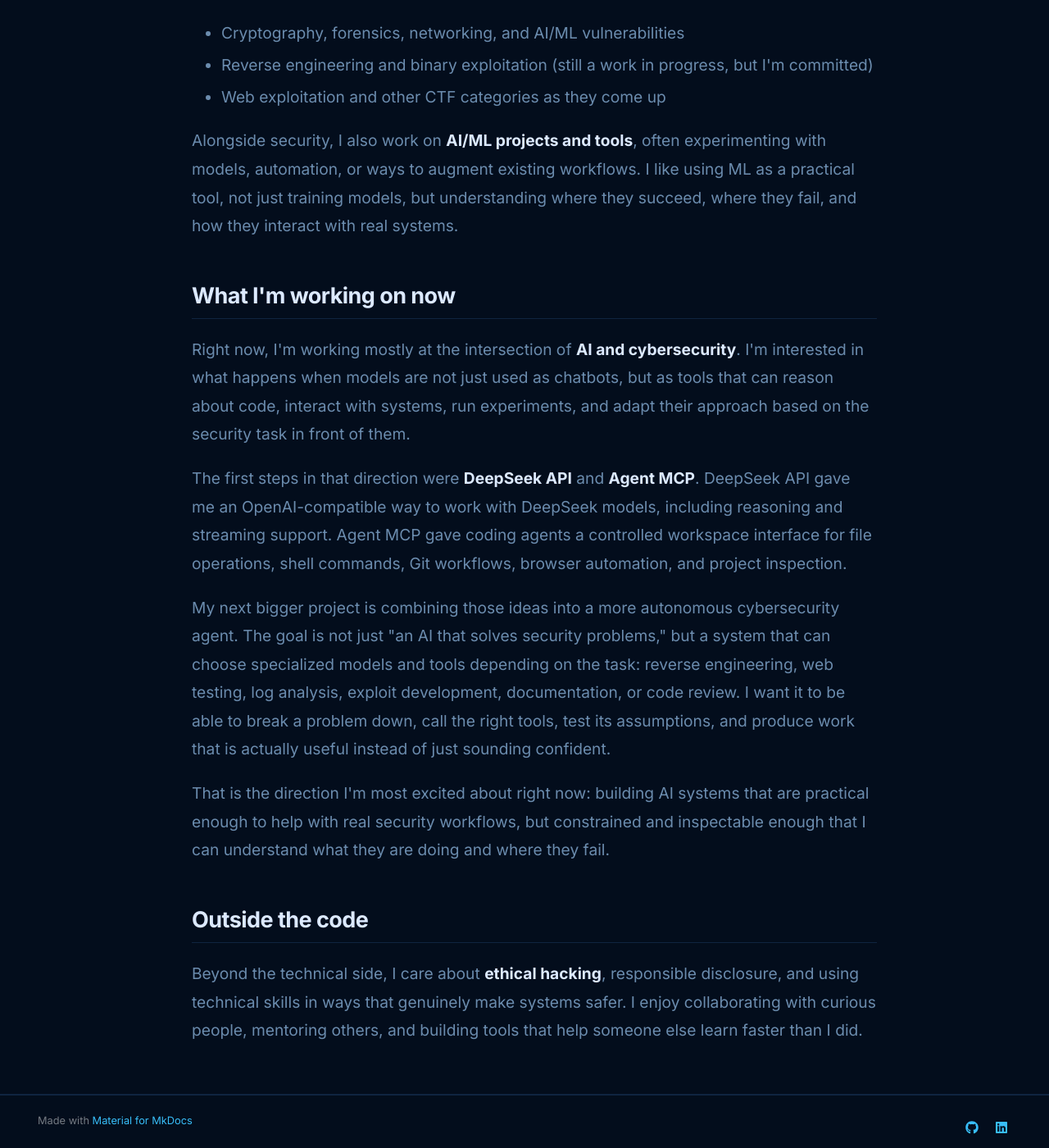
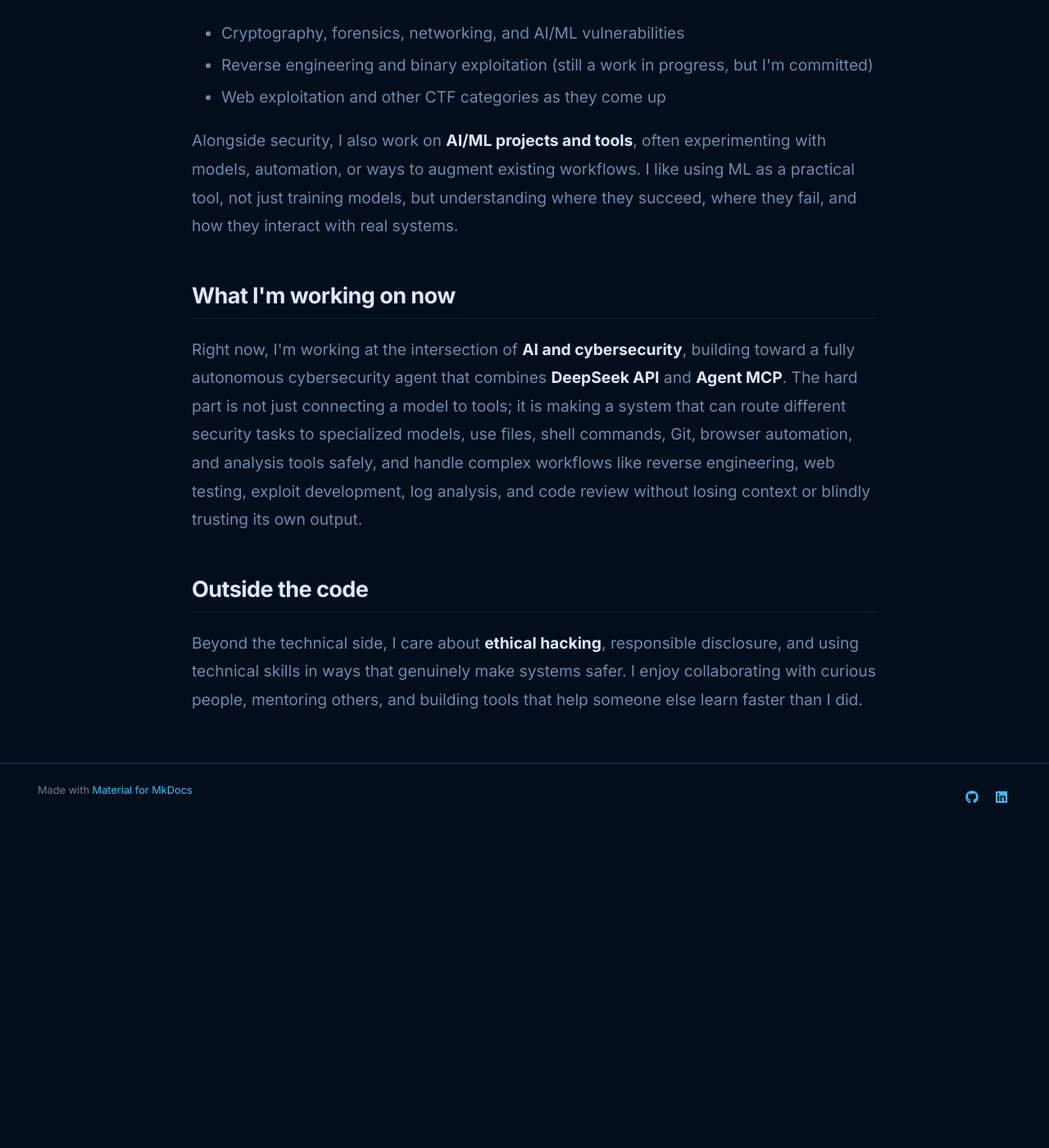
Before and after one commit to spyduck007/ctf, an MkDocs documentation site: the page built from docs/about.md, in a window 1280 px wide and 1400 px high, scrolled down 1785 px. Shown: the whole window at 82% size. Built offline with MkDocs 1.6.1 and Material for MkDocs 9.7.7, drawn with Linux system fonts in a browser that asks for light colours; after the commit the page ends 2781 px from its top, so only the background shows below that.

Commit message:
Shorten current work section

```diff
--- a/docs/about.md
+++ b/docs/about.md
@@ -53,13 +53,7 @@ Alongside security, I also work on **AI/ML projects and tools**, often experimen
 
 ## What I'm working on now
 
-Right now, I'm working mostly at the intersection of **AI and cybersecurity**. I'm interested in what happens when models are not just used as chatbots, but as tools that can reason about code, interact with systems, run experiments, and adapt their approach based on the security task in front of them.
-
-The first steps in that direction were **DeepSeek API** and **Agent MCP**. DeepSeek API gave me an OpenAI-compatible way to work with DeepSeek models, including reasoning and streaming support. Agent MCP gave coding agents a controlled workspace interface for file operations, shell commands, Git workflows, browser automation, and project inspection.
-
-My next bigger project is combining those ideas into a more autonomous cybersecurity agent. The goal is not just "an AI that solves security problems," but a system that can choose specialized models and tools depending on the task: reverse engineering, web testing, log analysis, exploit development, documentation, or code review. I want it to be able to break a problem down, call the right tools, test its assumptions, and produce work that is actually useful instead of just sounding confident.
-
-That is the direction I'm most excited about right now: building AI systems that are practical enough to help with real security workflows, but constrained and inspectable enough that I can understand what they are doing and where they fail.
+Right now, I'm working at the intersection of **AI and cybersecurity**, building toward a fully autonomous cybersecurity agent that combines **DeepSeek API** and **Agent MCP**. The hard part is not just connecting a model to tools; it is making a system that can route different security tasks to specialized models, use files, shell commands, Git, browser automation, and analysis tools safely, and handle complex workflows like reverse engineering, web testing, exploit development, log analysis, and code review without losing context or blindly trusting its own output.
 
 ## Outside the code
 
```
